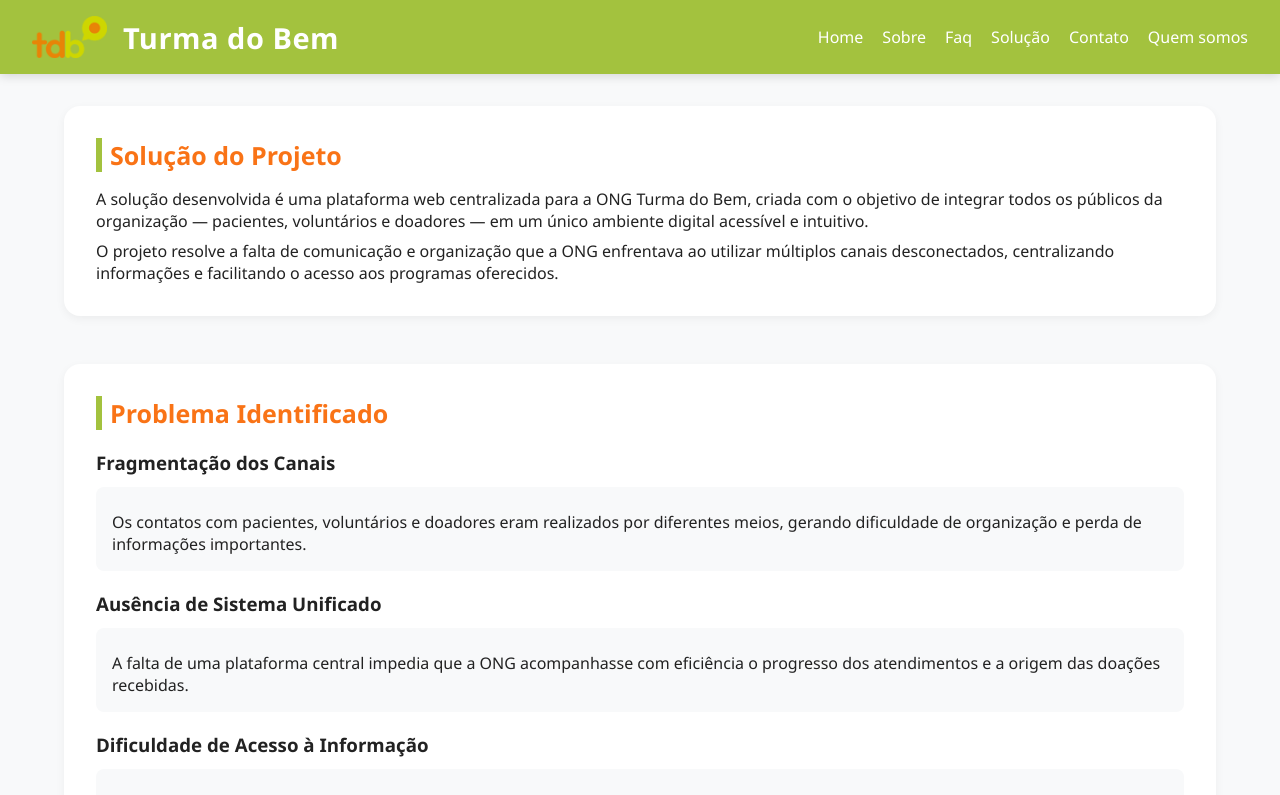
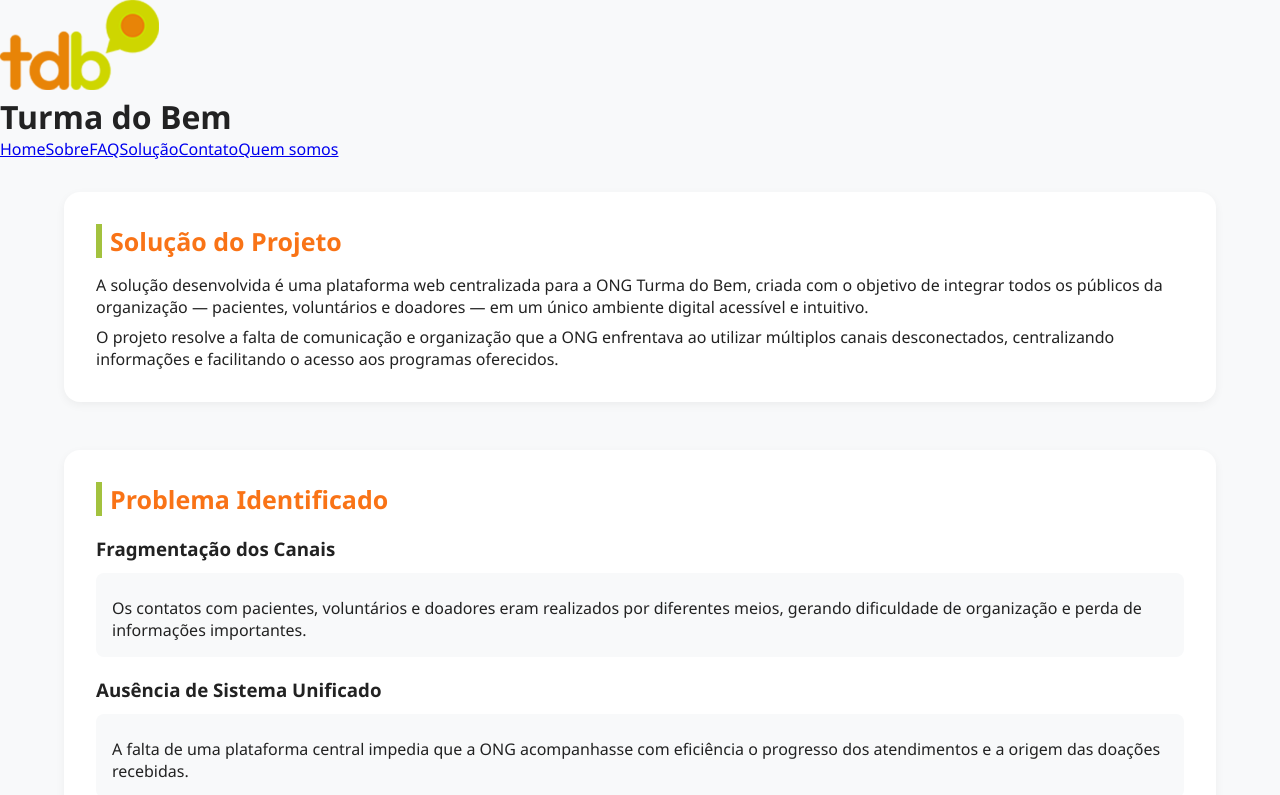
Before and after one commit to luisrodriguesss/Projetoturmadobem, a React (Vite) app: page /solucao in a window 1280 px wide. Shown: the top 795 px of the page. Built offline with nearby package versions, Linux system fonts and the light colour scheme.

Commit message:
feat: atualização dos componentes de Header e Footer com melhorias de estilo e estrutura

```diff
--- a/src/components/Footer.tsx
+++ b/src/components/Footer.tsx
@@ -1,6 +1,6 @@
 export default function Footer() {
   return (
-    <footer>
+    <footer className="bg-[#a3c23e] text-[#222] text-center py-4 font-medium shadow-inner">
       <p>&copy; 2025 Turma do Bem — Todos os direitos reservados</p>
     </footer>
   )
--- a/src/components/Header.tsx
+++ b/src/components/Header.tsx
@@ -3,19 +3,19 @@ import logo from "../../estilo/img/logo.png"
 
 export default function Header() {
   return (
-    <header className="cabecalho">
-      <div style={{ display: "flex", alignItems: "center" }}>
-        <img src={logo} alt="logo" />
-        <h1>Turma do Bem</h1>
+    <header className="bg-[#a3c23e] text-white flex justify-between items-center px-8 py-4 flex-wrap shadow-md">
+      <div className="flex items-center">
+        <img src={logo} alt="logo" className="w-[75px] h-auto" />
+        <h1 className="text-3xl font-semibold ml-4 tracking-wide">Turma do Bem</h1>
       </div>
 
-      <nav>
-        <Link to="/">Home</Link>
-        <Link to="/sobre">Sobre</Link>
-        <Link to="/faq">Faq</Link>
-        <Link to="/solucao">Solução</Link>
-        <Link to="/contato">Contato</Link>
-        <Link to="/integrantes">Quem somos</Link>
+      <nav className="flex gap-5 flex-wrap">
+        <Link to="/" className="text-white font-medium hover:text-[#f97316] transition-colors duration-300">Home</Link>
+        <Link to="/sobre" className="text-white font-medium hover:text-[#f97316] transition-colors duration-300">Sobre</Link>
+        <Link to="/faq" className="text-white font-medium hover:text-[#f97316] transition-colors duration-300">FAQ</Link>
+        <Link to="/solucao" className="text-white font-medium hover:text-[#f97316] transition-colors duration-300">Solução</Link>
+        <Link to="/contato" className="text-white font-medium hover:text-[#f97316] transition-colors duration-300">Contato</Link>
+        <Link to="/integrantes" className="text-white font-medium hover:text-[#f97316] transition-colors duration-300">Quem somos</Link>
       </nav>
     </header>
   )
```
